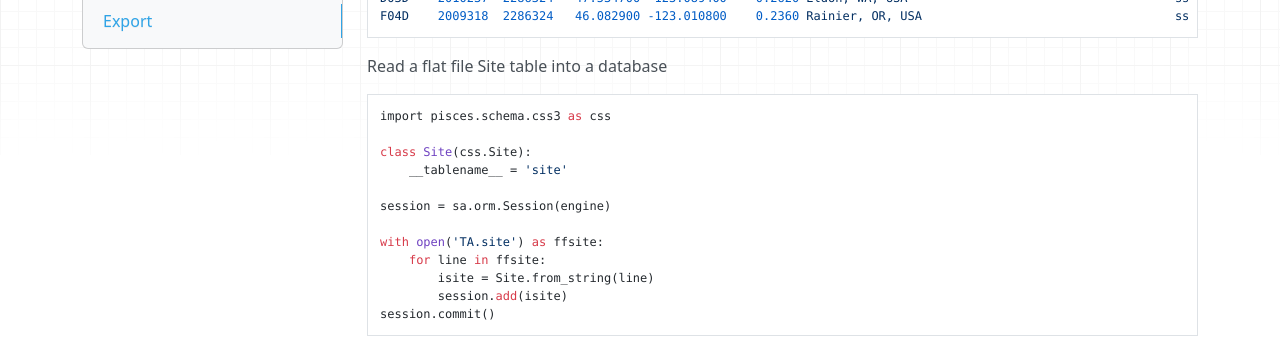
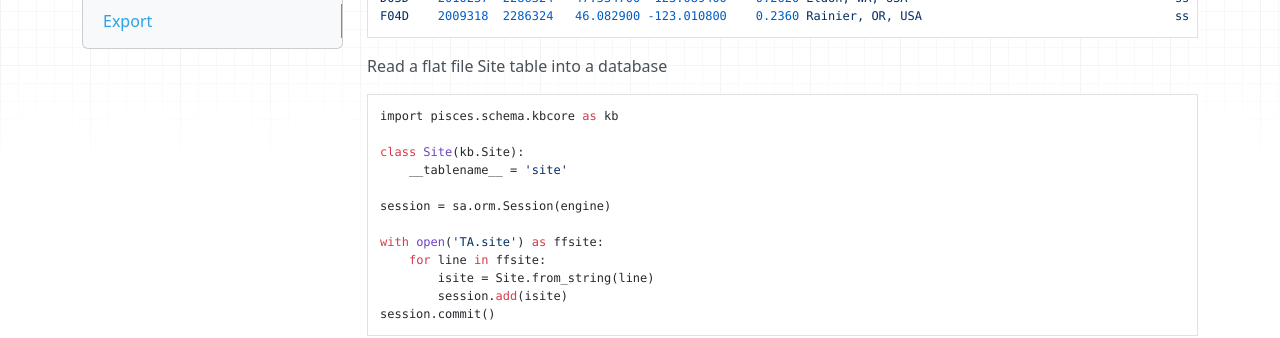
Before and after one commit to LANL-Seismoacoustics/pisces, an MkDocs documentation site: the page built from docs/pages/source/tutorial.flatfiles.md, in a window 1280 px wide and 900 px high, scrolled down 468 px. Shown: the part 151-489 px from the top of the window. Built offline with MkDocs 1.6.1, drawn with Linux system fonts in a browser that asks for light colours; nearby versions of some CDN libraries; old or Windows-style settings are respelled for this version of MkDocs.

Commit message:
Fix schema in flatfile tutorial page.

```diff
--- a/docs/pages/source/tutorial.flatfiles.md
+++ b/docs/pages/source/tutorial.flatfiles.md
@@ -33,9 +33,9 @@ database.
 
 Read a flat file Site table into a database
 
-    import pisces.schema.css3 as css
+    import pisces.schema.kbcore as kb
 
-    class Site(css.Site):
+    class Site(kb.Site):
         __tablename__ = 'site'
 
     session = sa.orm.Session(engine)
```
